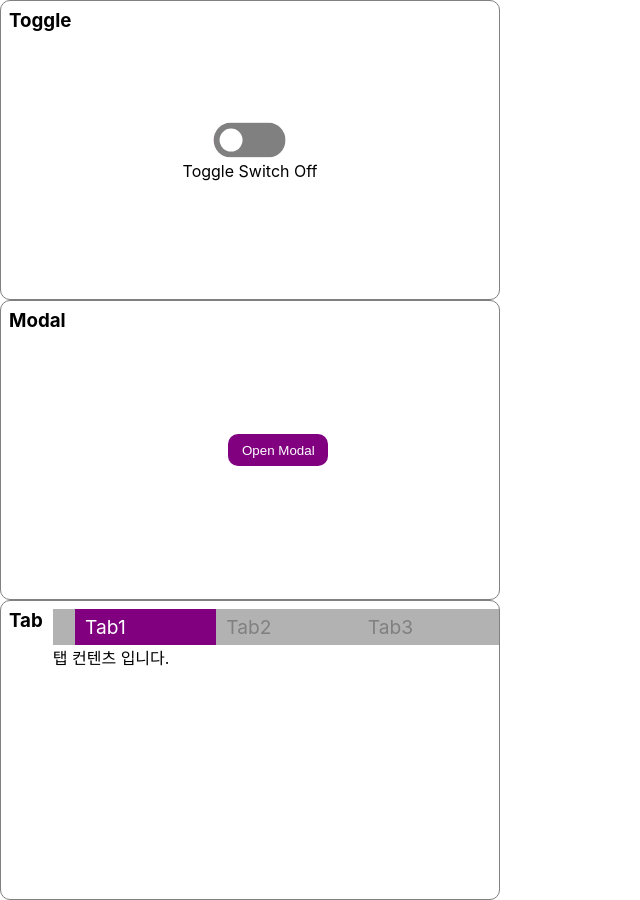
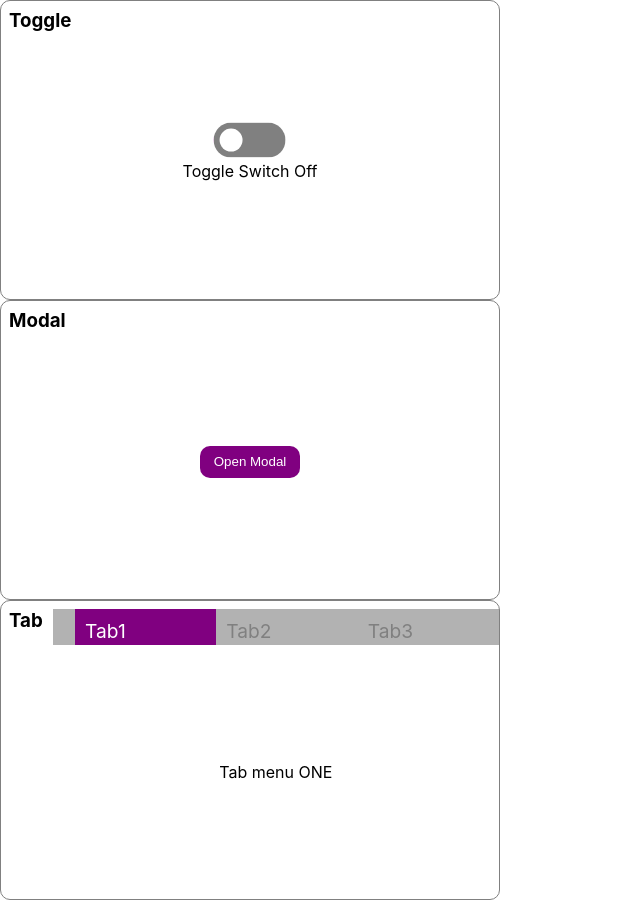
Before and after one commit to coconutstd/wanted_pre_onboarding, a React app in the folder custom-component/: page / in a window 1280 px wide. Shown: the whole page, without its empty margins (0-640 px from the left). Built offline with nearby package versions, Linux system fonts and the light colour scheme.

Commit message:
탭 기능 구현

```diff
--- a/custom-component/src/component/Modal.js
+++ b/custom-component/src/component/Modal.js
@@ -7,13 +7,13 @@ const Modal = () => {
   const closeModal = (e) => {
     const modal = document.querySelector('.modal-component');
     modal.classList.add('hidden');
-    setPopup(false);
+    setPopup(!isPopuped);
   };
 
   const openModal = (e) => {
     const modal = document.querySelector('.modal-component');
     modal.classList.remove('hidden');
-    setPopup(true);
+    setPopup(!isPopuped);
   };
 
   return (
--- a/custom-component/src/component/Tab.js
+++ b/custom-component/src/component/Tab.js
@@ -1,9 +1,42 @@
 import '../styles/Tab.scss';
+import { useState } from 'react';
 
 const Tab = () => {
-  const tabClick = (e) => {
-    console.log(e);
+  const [tabs, setTabs] = useState([
+    { id: 1, text: 'Tab1', isActive: true },
+    { id: 2, text: 'Tab2', isActive: false },
+    { id: 3, text: 'Tab3', isActive: false },
+  ]);
+
+  const [contents, setContents] = useState([
+    { id: 1, text: 'Tab menu ONE' },
+    { id: 2, text: 'Tab menu TWO' },
+    { id: 3, text: 'Tab menu THREE' },
+  ]);
+
+  const tabClick = (id) => {
+    const tabs = document.querySelectorAll('.tab-item');
+    tabs.forEach((tab) => {
+      tab.classList.remove('is-active');
+    });
+    tabs[id].classList.add('is-active');
+    switchContent(id);
   };
+
+  const switchContent = (id) => {
+    const content = document.querySelector('.tab-content p');
+    content.innerText = contents[id - 1].text;
+  };
+
+  const tabList = tabs.map((tab) => (
+    <li
+      key={tab.id}
+      className={tab.isActive === true ? 'tab-item is-active' : 'tab-item'}
+      onClick={() => tabClick(tab.id)}
+    >
+      <a className="tab-link">{tab.text}</a>
+    </li>
+  ));
 
   return (
     <div className="tab-component-container">
@@ -14,17 +47,11 @@ const Tab = () => {
         <div className="tab">
           <ul className="tab-menu">
             <li className="tab-item"></li>
-            <li className="tab-item is-active">
-              <a className="tab-link">Tab1</a>
-            </li>
-            <li className="tab-item">
-              <a className="tab-link">Tab2</a>
-            </li>
-            <li className="tab-item">
-              <a className="tab-link">Tab3</a>
-            </li>
+            {tabList}
           </ul>
-          <div className="tab-content">탭 컨텐츠 입니다.</div>
+          <div className="tab-content">
+            <p>{contents[0].text}</p>
+          </div>
         </div>
       </div>
     </div>
--- a/custom-component/src/component/Toggle.js
+++ b/custom-component/src/component/Toggle.js
@@ -22,7 +22,7 @@ const Toggle = () => {
         <h3>Toggle</h3>
       </div>
       <div className="inner">
-        <label className="toggle-component" for="toggle">
+        <label className="toggle-component" htmlFor="toggle">
           <input
             onClick={onClick}
             id="toggle"
--- a/custom-component/src/styles/Tab.scss
+++ b/custom-component/src/styles/Tab.scss
@@ -16,6 +16,8 @@
   }
 
   .tab {
+    display: flex;
+    flex-direction: column;
     flex: 1;
   }
 
@@ -26,8 +28,6 @@
     .tab-item {
       background-color: rgba(0, 0, 0, 0.3);
       width: 32%;
-      display: flex;
-      align-items: center;
       padding: 10px;
 
       &:first-child {
@@ -48,4 +48,11 @@
       font-size: 1.2em;
     }
   }
+
+  .tab-content {
+    flex: 1;
+    display: flex;
+    align-items: center;
+    justify-content: center;
+  }
 }
--- a/custom-component/src/styles/common.scss
+++ b/custom-component/src/styles/common.scss
@@ -5,4 +5,5 @@
   border-radius: 10px;
   padding: 8px;
   display: flex;
+  flex-direction: column;
 }
```
